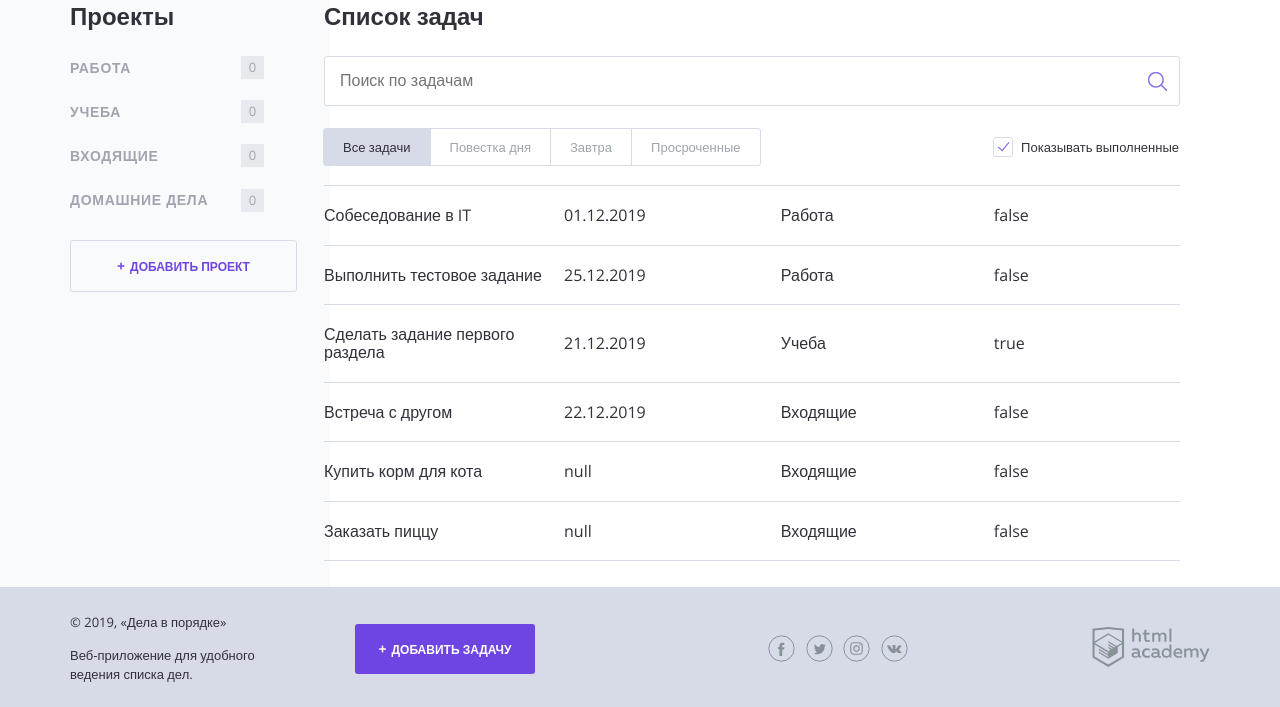
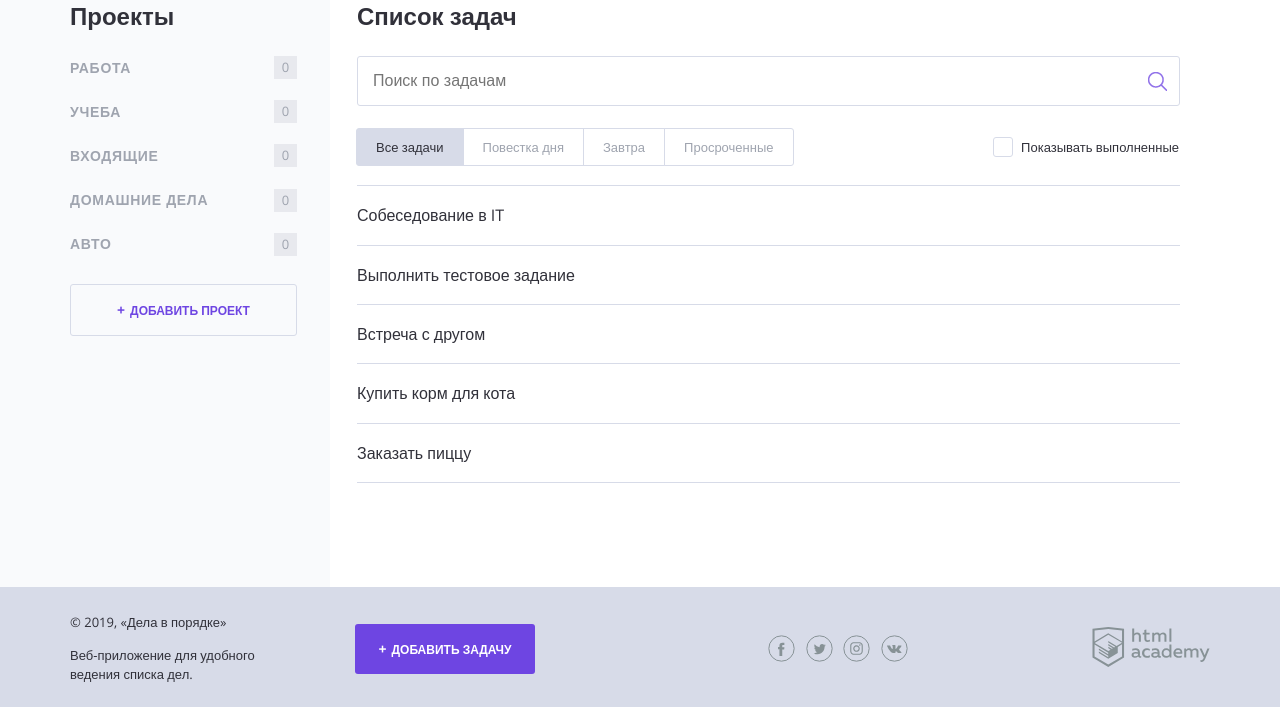
Before and after one commit to JuPash/1073183-doingsdone-11, a PHP site: page / in a window 1280 px wide. Shown: the part 93-800 px from the top of the page. Run offline with PHP 8.4, Linux system fonts and the light colour scheme.

Commit message:
добавила замечания наставника

```diff
--- a/index.php
+++ b/index.php
@@ -1,6 +1,8 @@
+
 <?php
 // показывать или нет выполненные задачи
 $show_complete_tasks = rand(0, 1);
+$show_complete_tasks = 0;
 ?>
 <!DOCTYPE html>
 <html lang="ru">
@@ -35,44 +37,45 @@ $show_complete_tasks = rand(0, 1);
                 </div>
             </div>
         </header>
-        <?php $categories=["Работа", "Учеба", "Входящие", "Домашние дела"];
+
+        <?php $categories=["Работа", "Учеба", "Входящие", "Домашние дела", "Авто"];
 
         $work=[
         [
         'Задача'=>'Собеседование в IT',
         'Дата выполнения'=>'01.12.2019',
         'Категория'=>'Работа',
-        'Выполнен'=>'false'
+        'Выполнен'=>false
         ],
         [
         'Задача'=>'Выполнить тестовое задание',
         'Дата выполнения'=>'25.12.2019',
         'Категория'=>'Работа',
-        'Выполнен'=>'false'
+        'Выполнен'=>false
         ],
         [
         'Задача'=>'Сделать задание первого раздела',
         'Дата выполнения'=>'21.12.2019',
         'Категория'=>'Учеба',
-        'Выполнен'=>'true'
+        'Выполнен'=>true
         ],
         [
         'Задача'=>'Встреча с другом',
         'Дата выполнения'=>'22.12.2019',
         'Категория'=>'Входящие',
-        'Выполнен'=>'false'
+        'Выполнен'=>false
         ],
         [
         'Задача'=>'Купить корм для кота',
         'Дата выполнения'=>'null',
         'Категория'=>'Входящие',
-        'Выполнен'=>'false'
+        'Выполнен'=>false
         ],
         [
         'Задача'=>'Заказать пиццу',
         'Дата выполнения'=>'null',
         'Категория'=>'Входящие',
-        'Выполнен'=>'false'
+        'Выполнен'=>false
         ],
         ]
         ?>
@@ -127,22 +130,17 @@ $show_complete_tasks = rand(0, 1);
                 </div>
 
                 <table class="tasks">
-                <?php foreach ($work as $key => $val): ?>
-                <?php if ($show_complete_tasks == 0 && $val['Выполнен'] == true)
-                        { continue; } ?>
-                    <tr class="tasks__item task">
-
-                        <?php foreach ($val as $valkey => $valval): ?>
-                        <td class="task__select
-                        <?php if ($val["Выполнен"] == true)
-                        {echo "task--completed"; } ?>
-                        ">
-                        <?=$valval; ?>
-                        </td>
-                        <?php endforeach; ?>
-
-                    </tr>
-                    <?php endforeach; ?>
+<!-------------------------------------------------------------------------------------->
+                <?php
+				foreach ($work as $item){
+					if (($show_complete_tasks == 0) && ($item["Выполнен"]))
+                        continue;
+                    echo '<tr class="tasks__item task">';
+				    if($item["Выполнен"])
+						echo '<td class="task--completed">' . $item["Задача"];
+					else
+						echo '<td class="task__select">' . $item["Задача"];
+				}?>
                 </table>
             </main>
         </div>
```
